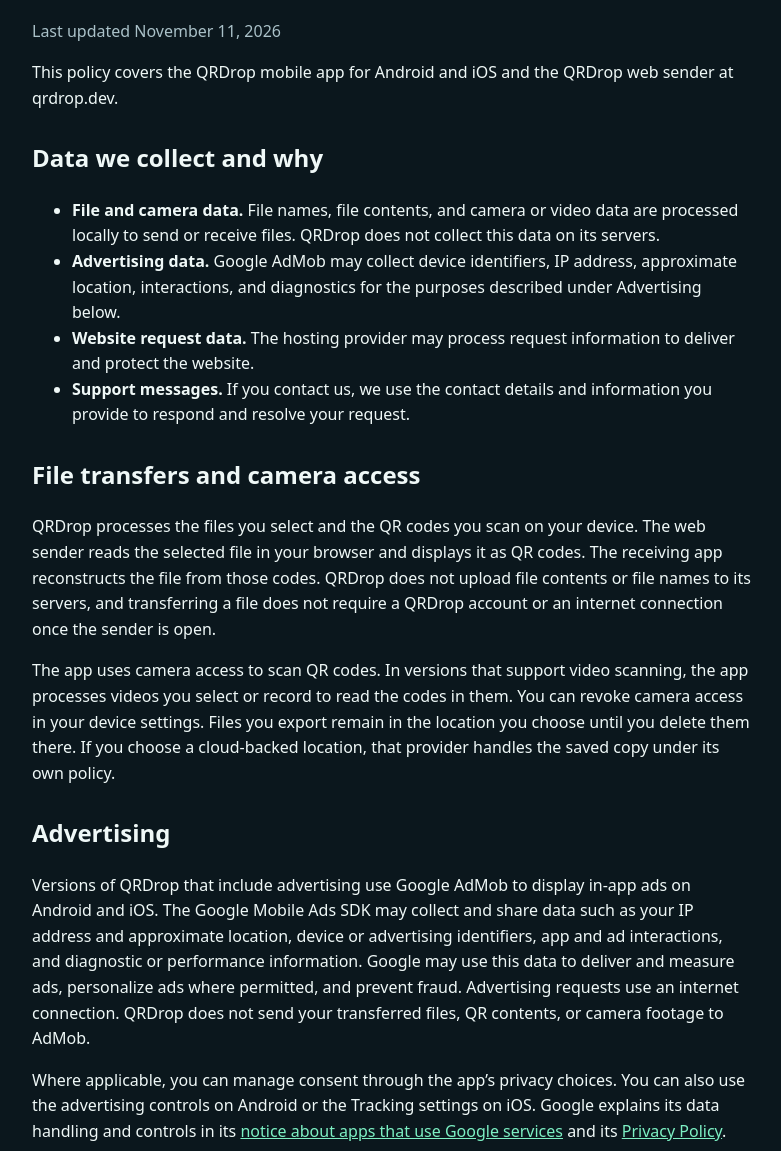
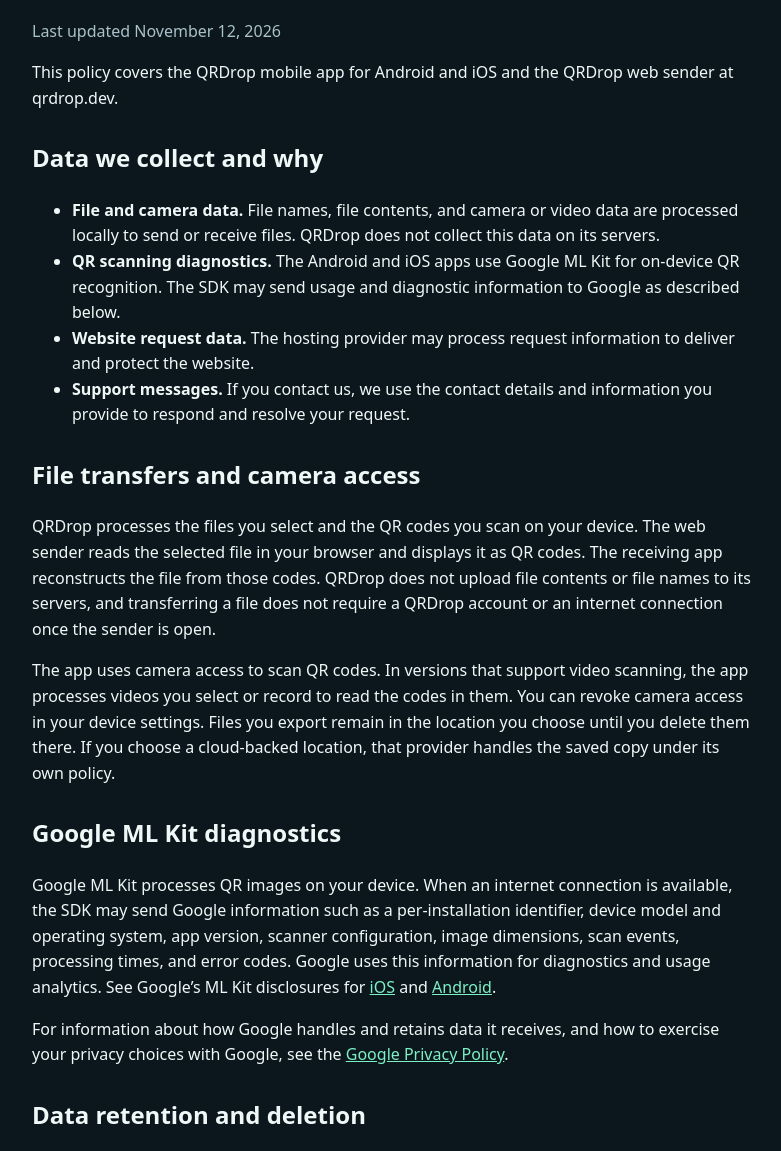
Before and after one commit to thucngv/qrdrop.dev, a plain HTML site: page privacy.html in a window 1280 px wide. Shown: the part 125-1276 px from the top of the page, without its empty margins (248-1029 px from the left). Drawn offline with Linux system fonts and the light colour scheme.

Commit message:
Add files via upload

```diff
--- a/privacy.html
+++ b/privacy.html
@@ -4,7 +4,7 @@
 <meta charset="utf-8">
 <meta name="viewport" content="width=device-width, initial-scale=1">
 <title>Privacy Policy | QRDrop</title>
-<meta name="description" content="How QRDrop handles files, camera access, and advertising data on Android and iOS.">
+<meta name="description" content="How QRDrop handles files, camera access, and QR scanning diagnostics on Android and iOS.">
 <link rel="canonical" href="https://qrdrop.dev/privacy.html">
 <style>
   body { margin: 0; padding: 24px 16px; background: #0b171d; color: #eff8f7; font: 16px/1.6 system-ui, sans-serif; }
@@ -18,13 +18,13 @@
 <main>
   <a href="./index.html">Back to QRDrop</a>
   <h1>Privacy Policy</h1>
-  <p class="muted">Last updated <time datetime="2026-11-11">November 11, 2026</time></p>
+  <p class="muted">Last updated <time datetime="2026-11-12">November 12, 2026</time></p>
   <p>This policy covers the QRDrop mobile app for Android and iOS and the QRDrop web sender at qrdrop.dev.</p>
 
   <h2>Data we collect and why</h2>
   <ul>
     <li><strong>File and camera data.</strong> File names, file contents, and camera or video data are processed locally to send or receive files. QRDrop does not collect this data on its servers.</li>
-    <li><strong>Advertising data.</strong> Google AdMob may collect device identifiers, IP address, approximate location, interactions, and diagnostics for the purposes described under Advertising below.</li>
+    <li><strong>QR scanning diagnostics.</strong> The Android and iOS apps use Google ML Kit for on-device QR recognition. The SDK may send usage and diagnostic information to Google as described below.</li>
     <li><strong>Website request data.</strong> The hosting provider may process request information to deliver and protect the website.</li>
     <li><strong>Support messages.</strong> If you contact us, we use the contact details and information you provide to respond and resolve your request.</li>
   </ul>
@@ -33,13 +33,13 @@
   <p>QRDrop processes the files you select and the QR codes you scan on your device. The web sender reads the selected file in your browser and displays it as QR codes. The receiving app reconstructs the file from those codes. QRDrop does not upload file contents or file names to its servers, and transferring a file does not require a QRDrop account or an internet connection once the sender is open.</p>
   <p>The app uses camera access to scan QR codes. In versions that support video scanning, the app processes videos you select or record to read the codes in them. You can revoke camera access in your device settings. Files you export remain in the location you choose until you delete them there. If you choose a cloud-backed location, that provider handles the saved copy under its own policy.</p>
 
-  <h2>Advertising</h2>
-  <p>Versions of QRDrop that include advertising use Google AdMob to display in-app ads on Android and iOS. The Google Mobile Ads SDK may collect and share data such as your IP address and approximate location, device or advertising identifiers, app and ad interactions, and diagnostic or performance information. Google may use this data to deliver and measure ads, personalize ads where permitted, and prevent fraud. Advertising requests use an internet connection. QRDrop does not send your transferred files, QR contents, or camera footage to AdMob.</p>
-  <p>Where applicable, you can manage consent through the app’s privacy choices. You can also use the advertising controls on Android or the Tracking settings on iOS. Google explains its data handling and controls in its <a href="https://policies.google.com/technologies/partner-sites">notice about apps that use Google services</a> and its <a href="https://policies.google.com/privacy">Privacy Policy</a>.</p>
+  <h2>Google ML Kit diagnostics</h2>
+  <p>Google ML Kit processes QR images on your device. When an internet connection is available, the SDK may send Google information such as a per-installation identifier, device model and operating system, app version, scanner configuration, image dimensions, scan events, processing times, and error codes. Google uses this information for diagnostics and usage analytics. See Google’s ML Kit disclosures for <a href="https://developers.google.com/ml-kit/ios-data-disclosure">iOS</a> and <a href="https://developers.google.com/ml-kit/android-data-disclosure">Android</a>.</p>
+  <p>For information about how Google handles and retains data it receives, and how to exercise your privacy choices with Google, see the <a href="https://policies.google.com/privacy">Google Privacy Policy</a>.</p>
 
   <h2>Data retention and deletion</h2>
   <p>QRDrop does not keep server copies of transferred files. To delete an exported file, remove it from the location where you saved it. If you contact us, we keep your message and contact details for as long as needed to respond, resolve the request, and meet any applicable legal obligations. You can request deletion of personal information we hold by emailing the address below.</p>
-  <p>If your version includes ads, you can withdraw advertising consent through the app’s privacy choices where available. You can also manage Android advertising preferences or revoke tracking permission in iOS Settings. Google explains how it retains advertising data and how to manage it in its <a href="https://policies.google.com/privacy">Privacy Policy</a>.</p>
+  <p>The app stores preferences on your device. When scan recovery is enabled, the app may temporarily store camera frames on your device to retry missed scans. You can turn off scan recovery in the app settings. You can also revoke camera access in your device settings and remove local app data by deleting the app.</p>
 
   <h2>Website hosting</h2>
   <p>When you visit qrdrop.dev, the hosting provider may process standard request information such as your IP address, browser information, and the page you request to serve and protect the site. Files you select in the web sender are processed locally.</p>
```
